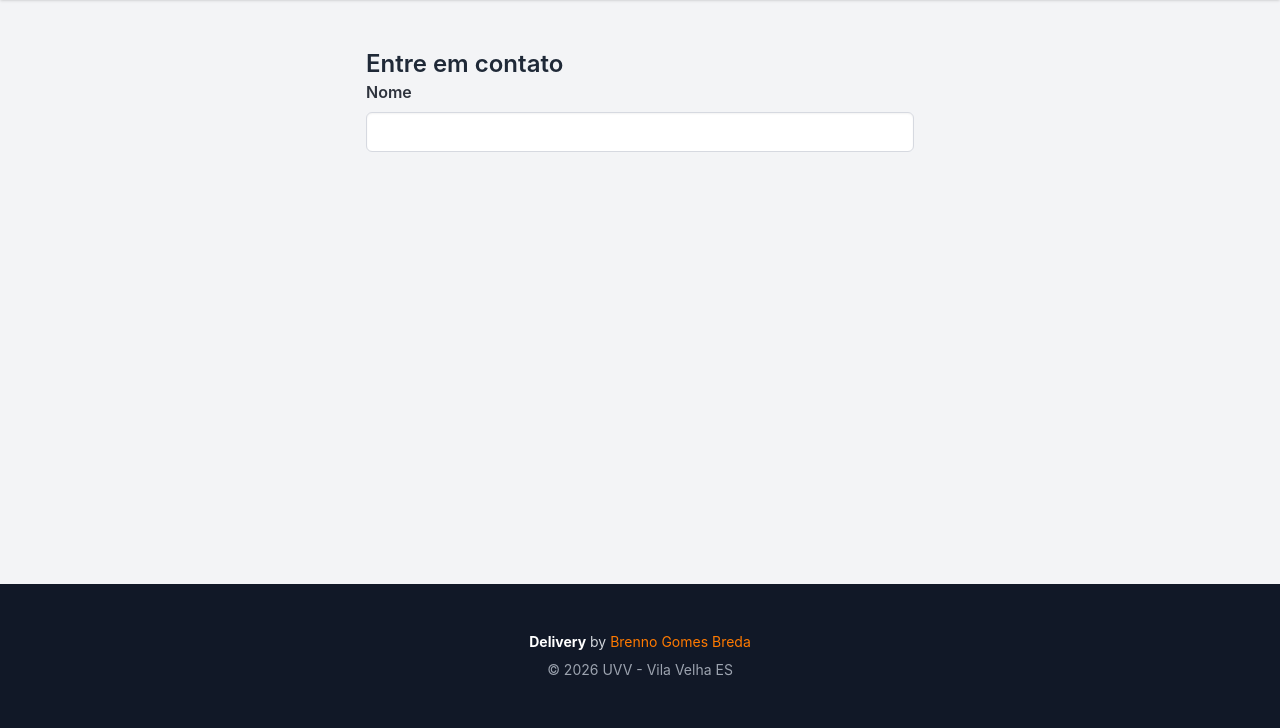
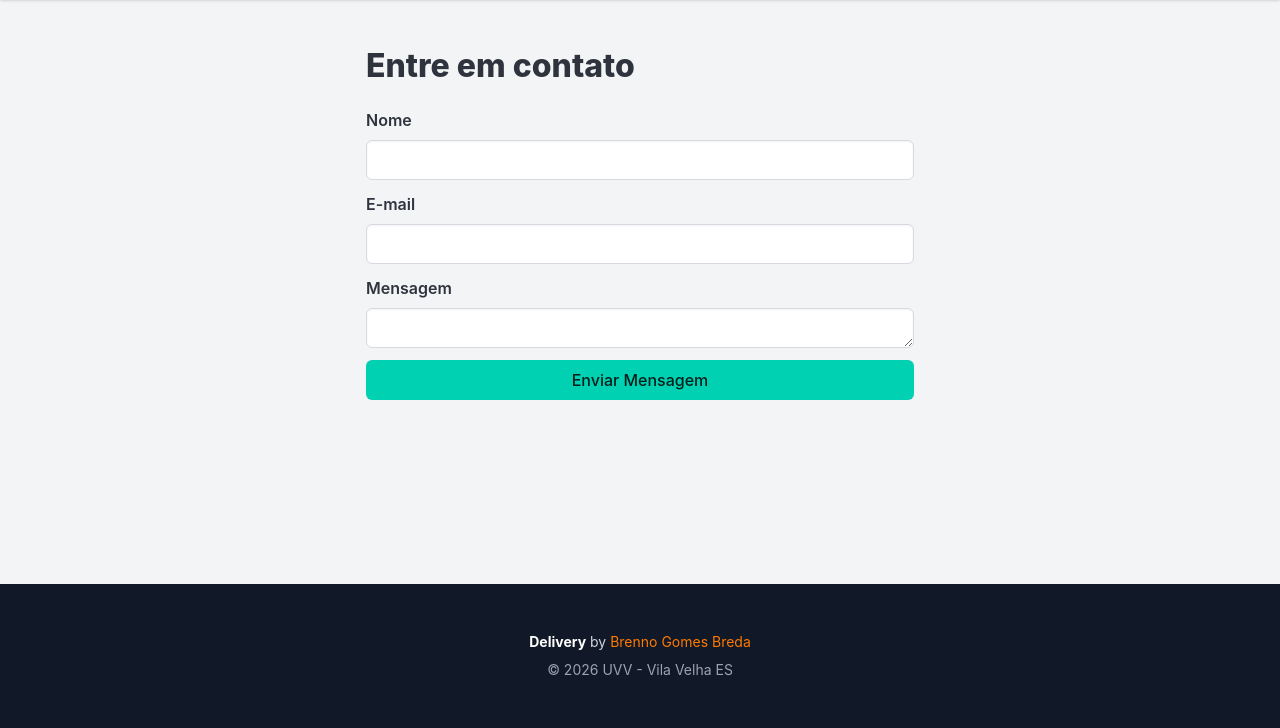
Before and after one commit to brenno1206/DELIVERY, a Flask app: page /contato in a window 1280 px wide. Shown: the part 72-800 px from the top of the page. Run offline with Flask 3, Linux system fonts and the light colour scheme; some libraries are stand-ins or nearby versions.

Commit message:
Revamp contato.html with improved form structure

```diff
--- a/templates/main/contato.html
+++ b/templates/main/contato.html
@@ -1,28 +1,73 @@
 {% extends 'main/base.html' %}
+
 {% block content %}
-<div class="container mx-auto px-3">
-    <div class="flex justify-center">
-        <div class="w-full md:w-2/3 lg:w-1/2">
-          <h1 class="text-2xl font-semibold">Entre em contato</h1>
-          {% with messages = get_flashed_messages(with_categories)  %}
+<div class="columns is-centered">
+    <div class="column is-8-tablet is-6-desktop">
+        <h1 class="title">Entre em contato</h1>
+
+        {% with messages = get_flashed_messages(with_categories=true) %}
             {% if messages %}
                 {% for category, message in messages %}
-                <div class="notification-is-{{category}}">
-                    {{message}}
-                </div>
-
+                    <div class="notification is-{{ category }}">
+                        {{ message }}
+                    </div>
                 {% endfor %}
             {% endif %}
-          {% endwith %}
+        {% endwith %}
 
-          <form action="POST">
-            {{form.csrf_token}}
+        <form method="POST">
+            {{ form.csrf_token }}
+
             <div class="field">
-                <label class="label" for="">{{form.nome.label}}</label>
-                <div class="control">{{form.nome(class="input")}}</div>
+                <label class="label">{{ form.nome.label }}</label>
+                <div class="control">
+                    {{ form.nome(class="input") }}
+                </div>
+                {% if form.nome.errors %}
+                    {% for error in form.nome.errors %}
+                        <p class="help is-danger">
+                            {{ error }}
+                        </p>
+                    {% endfor %}
+                {% endif %}
             </div>
-          </form>
-        </div>
+
+            <div class="field">
+                <label class="label">{{ form.email.label }}</label>
+                <div class="control">
+                    {{ form.email(class="input") }}
+                </div>
+                {% if form.email.errors %}
+                    {% for error in form.email.errors %}
+                        <p class="help is-danger">
+                            {{ error }}
+                        </p>
+                    {% endfor %}
+                {% endif %}
+            </div>
+
+            <div class="field">
+                <label class="label">{{ form.mensagem.label }}</label>
+                <div class="control">
+                    {{ form.mensagem(class="input") }}
+                </div>
+                {% if form.mensagem.errors %}
+                    {% for error in form.mensagem.errors %}
+                        <p class="help is-danger">
+                            {{ error }}
+                        </p>
+                    {% endfor %}
+                {% endif %}
+            </div>
+
+            <div class="field">
+                <div class="control">
+                    {{ form.submit(class="button is-primary is-fullwidth") }}
+                </div>
+            </div>
+        </form>
+
     </div>
 </div>
+
 {% endblock %}
```
